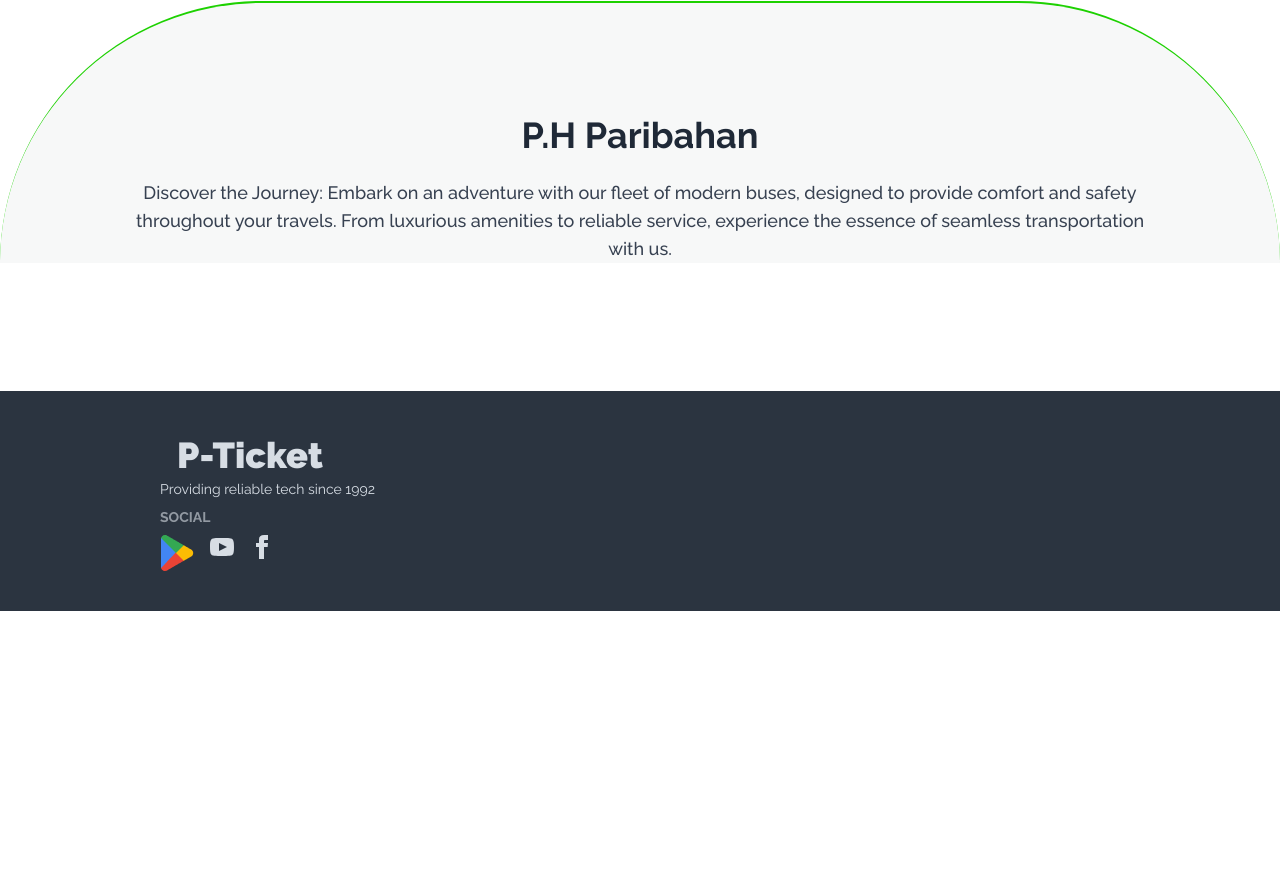
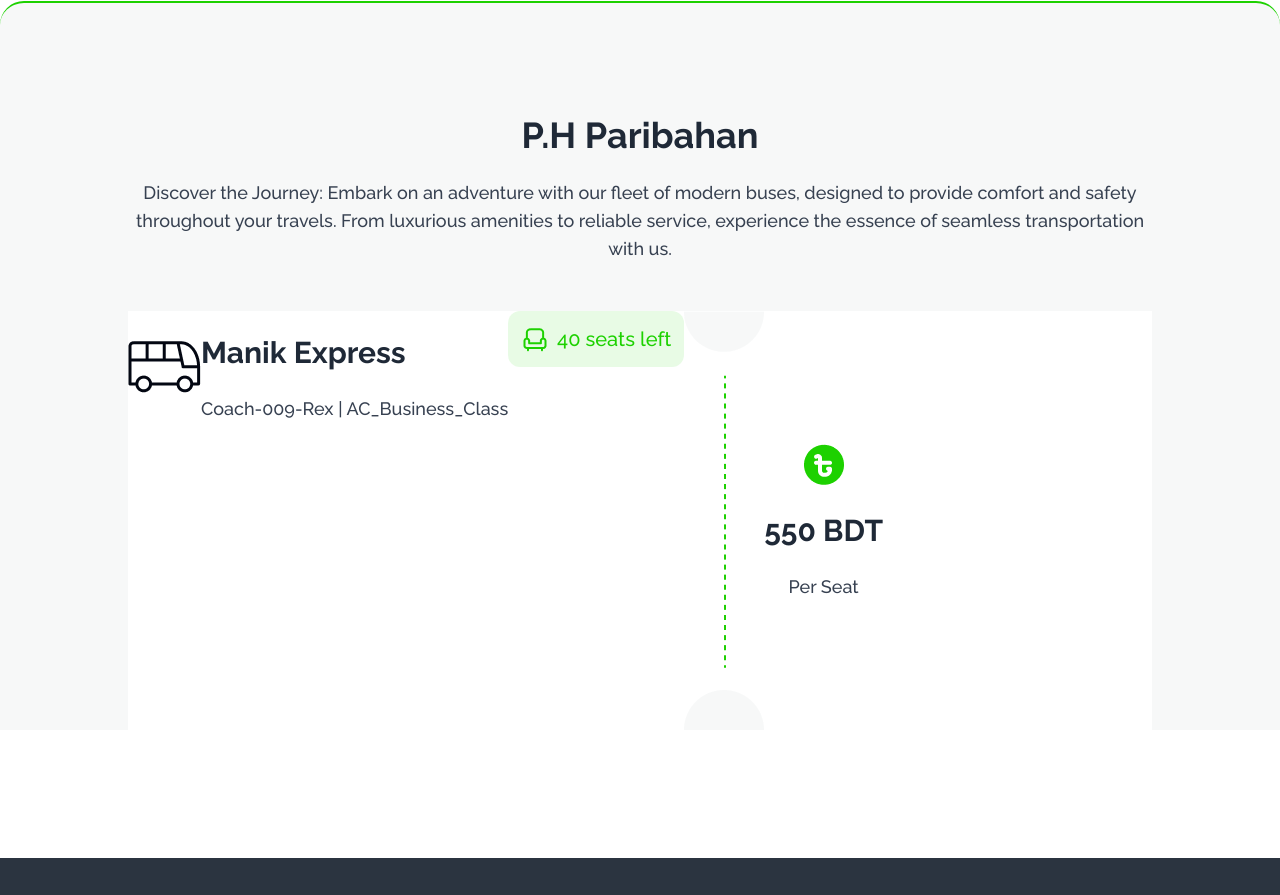
Before and after one commit to DevPentakill/A5-P-Ticket-with-jsDOM, a plain HTML site: page index.html in a window 1280 px wide. Shown: the part 1265-2160 px from the top of the page. Before the commit the page ends 1876 px from the top, so only its background shows below. Drawn offline with nearby package versions, Linux system fonts and the light colour scheme.

Commit message:
basic structre of ticket model is in progress

```diff
--- a/index.html
+++ b/index.html
@@ -167,19 +167,53 @@
         <!-- coupon code ends here -->
 
         <!-- P.H. Paribahan Section Starts HERE -->
-
         <!-- broader contianer with green radius -->
-        <div class="mt-28 mb-32 border-t-2 border-solid border-pcolor rounded-t-full bg-[#f7f8f8]">
+        <div class="mt-28 mb-32 border-t-2 border-solid border-pcolor rounded-t-3xl bg-[#f7f8f8]">
 
             <!-- ticket model section starts -->
             <section class="w-4/5 max-w-7xl mx-auto">
 
                 <!--heading text -->
                 <h1 class="font-bold text-4xl mt-28 text-center">P.H Paribahan</h1>
-                <p class="text-lg font-medium text-gray-700 text-center mt-6 mb-12">Discover the Journey: Embark on an adventure with our fleet of modern buses, designed to provide comfort and safety throughout your travels. From luxurious amenities to reliable service, experience the essence of seamless transportation with us.</p>
+                <p class="text-lg font-medium text-gray-700 text-center mt-6 mb-12">Discover the Journey: Embark on an
+                    adventure with our fleet of modern buses, designed to provide comfort and safety throughout your
+                    travels. From luxurious amenities to reliable service, experience the essence of seamless
+                    transportation with us.</p>
                 <!-- ticket model-->
-                <div>
+                <div class="flex bg-white">
+                    <!-- main ticket -->
+                    <div>
+                        <!-- first part of main ticket -->
+                        <div class="flex">
+                            <!-- bus info -->
+                            <div class="flex justify-center items-center">
+                                <img src="./images/bus-logo.png" alt="Logo of our bus">
+                                <div>
+                                    <h3 class="text-3xl font-bold mt-6">Manik Express</h3>
+                                    <p class="text-lg font-medium text-gray-700 mt-6">Coach-009-Rex | AC_Business_Class</p>
+                                </div>
+                            </div>
 
+                            <!-- seat remaining count -->
+                            <div class="flex justify-center items-center gap-2 w-44 h-14 text-xl font-medium text-pcolor bg-pbackcolor border-1 border-pcolor rounded-xl">
+                                <img src="./images/seat-green.png" alt="seat icon button">
+                                <p><span id="seats-left">40</span> seats left</p>
+                            </div>
+                        </div>
+
+                         <!-- Second part of main ticket -->
+                        <div></div>
+                    </div>
+
+                    <!-- divider -->
+                    <div><img src="./images/info-divider.png" alt="ticket divider dotted"></div>
+
+                    <!-- ticket price -->
+                    <div class="flex flex-col justify-center items-center">
+                        <img src="./images/fare.png" alt="">
+                        <h3 class="text-3xl font-bold mt-6">550 BDT</h3>
+                        <p class="text-lg font-medium text-gray-700 mt-6">Per Seat</p>
+                    </div>
                 </div>
 
             </section>
```
